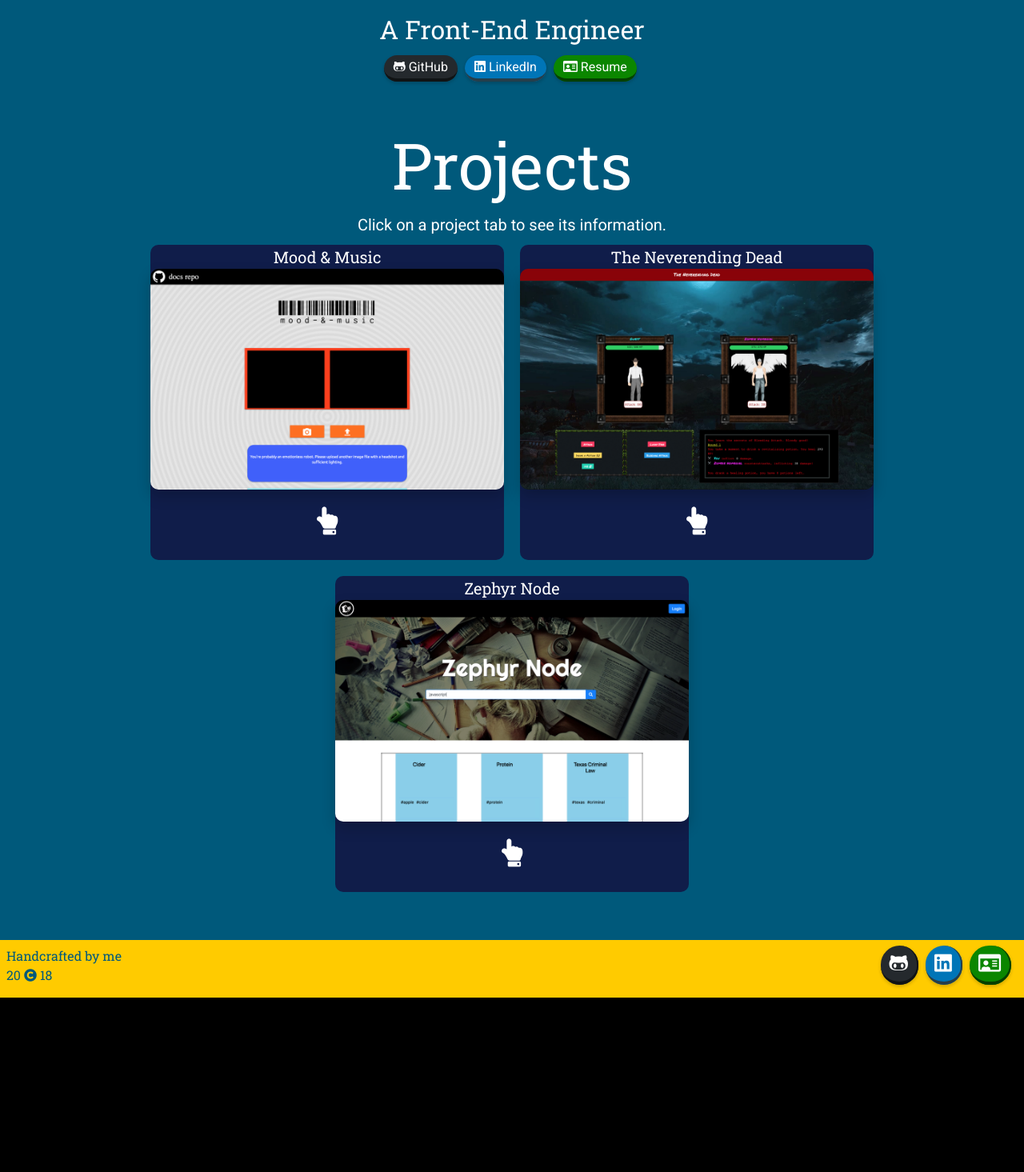
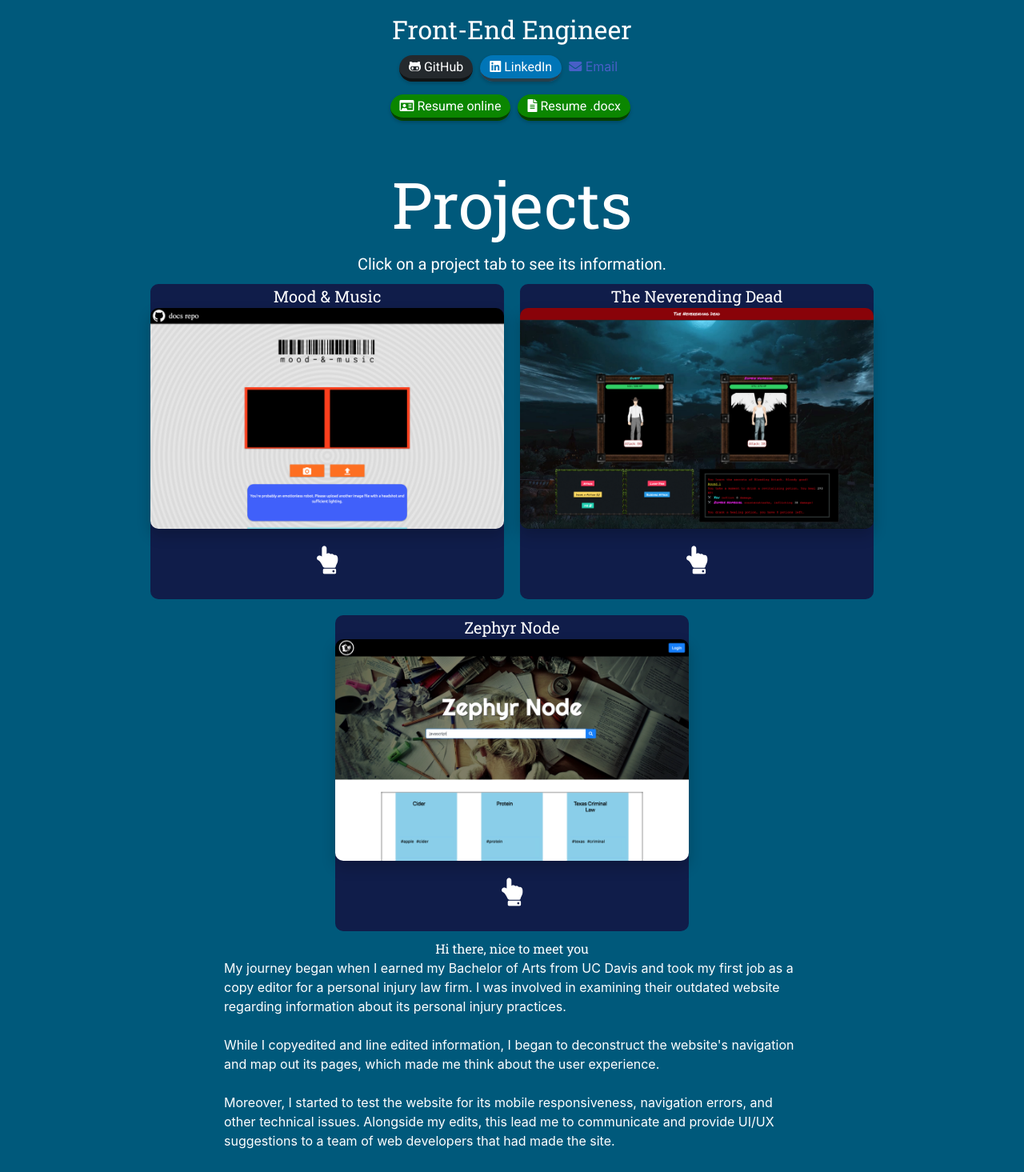
Before and after one commit to do-kevin/do-kevin.github.io, a React (Create React App) app: page / in a window 1280 px wide. Shown: the part 400-1865 px from the top of the page at 80% size. Before the commit the page ends 1647 px from the top, so only its background shows below. Built offline with nearby package versions, Linux system fonts and the light colour scheme.

Commit message:
Adds bio section

```diff
--- a/src/pages/About.js
+++ b/src/pages/About.js
@@ -19,7 +19,7 @@ class About extends Component {
             </span>
           </header>
           <h2 style={{color: "white", fontSize: "4vh", marginTop: 0}}>
-            A Front-End Engineer
+            Front-End Engineer
           </h2>
         </section>
         <section style={{textAlign: "center", marginTop: "10px", marginBottom: "50px"}}>
@@ -34,9 +34,19 @@ class About extends Component {
           <i className="fab fa-linkedin"></i>&nbsp;LinkedIn</a>
           &nbsp;&nbsp;
         <a
+          className="email-btn"
+          href="mailto:do.kevin.vo@gmail.com" target="_blank" rel="noreferrer noopener">
+          <i className="fas fa-envelope"></i>&nbsp;Email</a>
+        &nbsp;&nbsp;
+        <br/><br/>
+        <a
           className="visit-resume-btn"
           href="https://www.visualcv.com/kevin-do-tech-18" target="_blank" rel="noreferrer noopener">
-          <i className="far fa-id-card"></i>&nbsp;Resume</a>
+          <i className="far fa-id-card"></i>&nbsp;Resume <span>online</span></a>&nbsp;&nbsp;
+        <a
+          className="visit-resume-btn"
+          href={require("../documents/resume.docx")} target="_blank" rel="noreferrer noopener">
+          <i className="fas fa-file-alt"></i>&nbsp;Resume <span>.docx</span></a>
           &nbsp;
         </section>
         <header style={{
@@ -74,6 +84,25 @@ class About extends Component {
               </div>
             </figure>
         </section>
+        {/* About me */}
+        <header id="hi-header"
+          style={{
+            textAlign: "center",
+            color: "white"}}>
+        Hi there, nice to meet you</header>
+        <div style={{minWidth: "400px", maxWidth: "720px", margin: "auto"}}>
+          <p id="about-info">
+            My journey began when I earned my Bachelor of Arts from UC Davis and took my first job as a copy editor for a personal injury law firm. I was involved in examining their outdated website regarding information about its personal injury practices.
+            <br/><br/>
+            While I copyedited and line edited information, I began to deconstruct the website's navigation and map out its pages, which made me think about the user experience.
+            <br/><br/>
+            Moreover, I started to test the website for its mobile responsiveness, navigation errors, and other technical issues. Alongside my edits, this lead me to communicate and provide UI/UX suggestions to a team of web developers that had made the site.
+            <br/><br/>
+            After the job, this experience had lead me into pursuing UCLA Extension's full-stack coding bootcamp. Graduating from the bootcamp, I am equipped with the web development skills and a drive to deliver beautiful websites. I am proud to have collaborated with awesome colleagues in creating three huge projects under a short span of time.
+            <br/><br/>
+            I strive to expand upon my skills and help create websites that provide a smooth and/or unqiue user experience while making sure they're maintainable for future development.
+          </p>
+        </div>
       </main>
     );
   }
```
